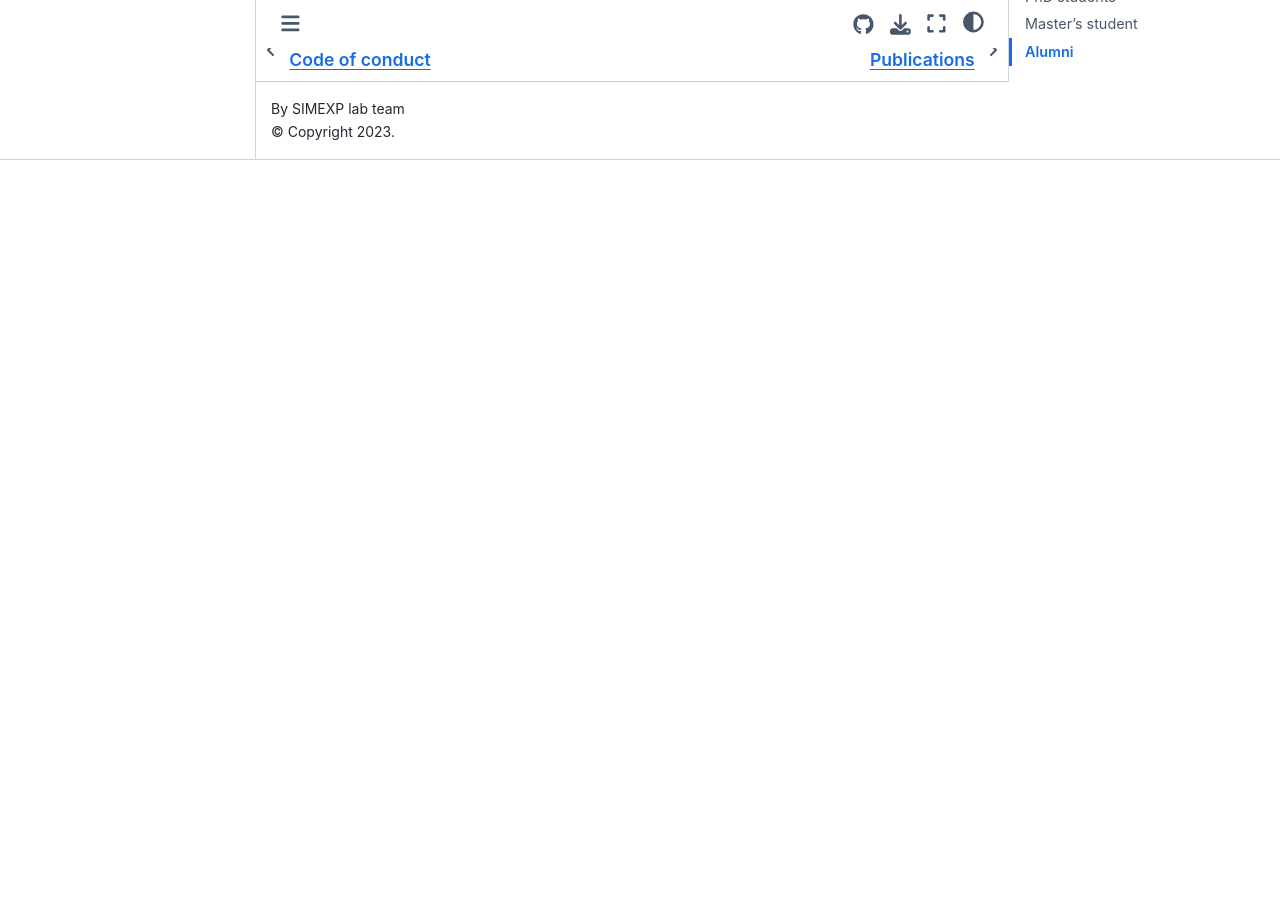
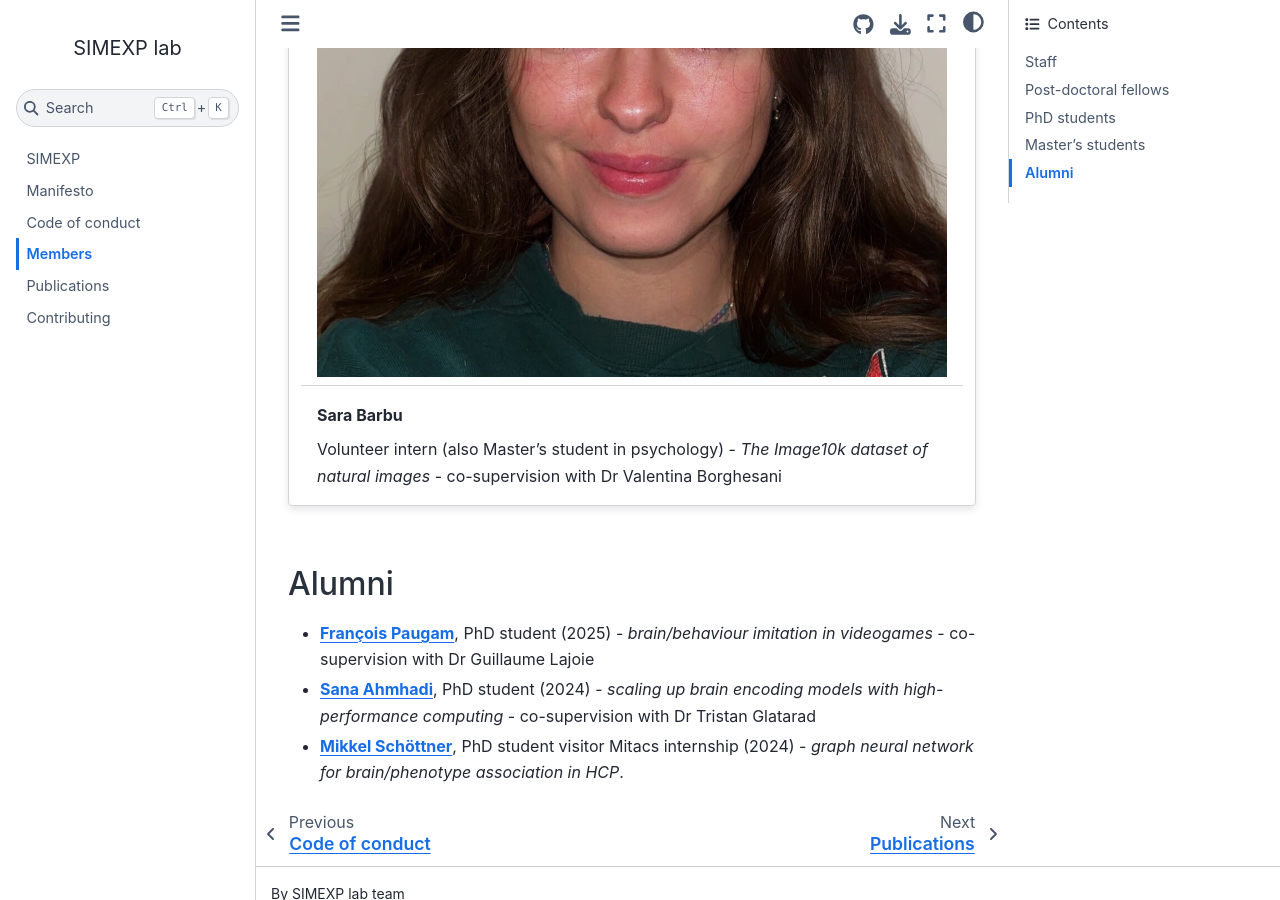
Before and after one commit to SIMEXP/simexp.github.io, a Jupyter Book: the page built from content/members.md, in a window 1280 px wide and 900 px high, scrolled down 6999 px. Built offline with Jupyter Book 1.0.4 settings and Sphinx 7.4.7 and the Sphinx Book theme 1.1.4, drawn with Linux system fonts in a browser that asks for light colours; before the commit the page ends 7159 px from its top, so only the background shows below that; some of the changed text lies outside the part shown.

Commit message:
Adding Sara to team members.

````diff
--- a/content/members.md
+++ b/content/members.md
@@ -89,14 +89,20 @@ Phd student - _brain alignment in memory models_ - co-supervision with Dr Guilla
 
 ::::
 
-## Master's student
+## Master's students
 ::::{grid}
 ```{card} Hugo Delhaye
 :url: https://github.com/HugoDelhaye
 :header: ![](../images/profile_hugo.jpg)
 Master's student in psychology - _measuring curiosity in videogames_ - co-supervision with Dr Audrey Durand
 ```
+```{card} Sara Barbu
+:url: https://github.com/SaraBarbu
+:header: ![](../images/profile_sara.jpg)
+Volunteer intern (also Master's student in psychology) - _The Image10k dataset of natural images_ - co-supervision with Dr Valentina Borghesani
+```
 ::::
+
 
 ## Alumni
  * [**François Paugam**](https://www.linkedin.com/in/françois-paugam-b1835910b/), PhD student (2025) - _brain/behaviour imitation in videogames_ - co-supervision with Dr Guillaume Lajoie
````
Also changed, not shown: images/profile_sara.jpg (added).
